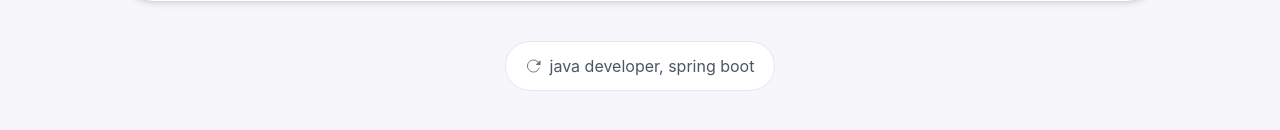
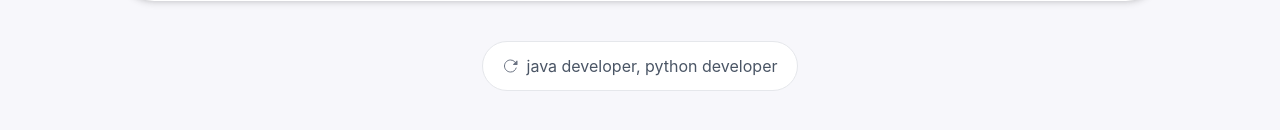
Before and after one commit to CodeSavvyJayesh/JobPortal-Frontend, a React (Vite) app: page / in a window 1280 px wide. Shown: the part 434-564 px from the top of the page. Built offline with nearby package versions, Linux system fonts and the light colour scheme.

Commit message:
changed hero section span

```diff
--- a/src/Component/HeroSection.jsx
+++ b/src/Component/HeroSection.jsx
@@ -107,7 +107,7 @@ function HeroSection() {
           <IoReload className="text-gray-500" />
 
           <span className="text-gray-600">
-            java developer, spring boot
+            java developer, python developer
           </span>
 
         </div>
```
